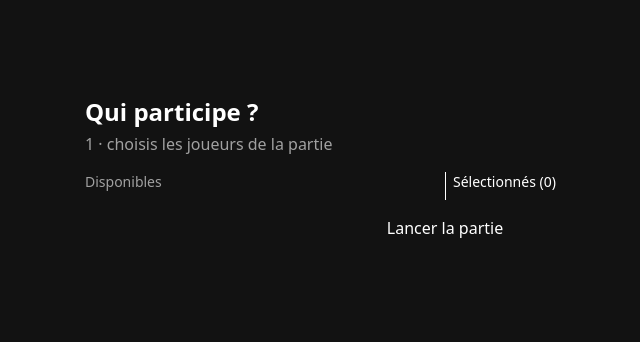
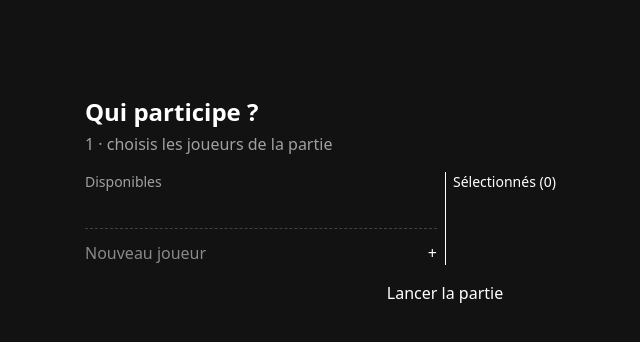
Before and after one commit to gptoto/GamingPad, a Django app: page /selection/1/ in a window 1280 px wide. Shown: the part 274-616 px from the top of the page, without its empty margins (195-835 px from the left). Run offline with Django 3.2, Linux system fonts and the light colour scheme; data that the repository does not hold is empty; some libraries are stand-ins or nearby versions.

Commit message:
Ajout rapide d'un ajout rapide de joueur depuis la sélection

```diff
--- a/score/templates/partie/selection_joueurs.html
+++ b/score/templates/partie/selection_joueurs.html
@@ -21,6 +21,11 @@
     <div>
         <p class="text-sm text-primary mb-2">Sélectionnés (<span id="compteur-select">0</span>)</p>
         <div id="liste-select" class="space-y-2"></div>
+    </div>
+
+    <div class="flex items-center gap-2 mt-3 pt-3" style="border-top: 1px dashed rgba(255,255,255,0.2);">
+        <input type="text" id="nouveau-joueur-nom" placeholder="Nouveau joueur" class="input input-sm input-bordered flex-1">
+        <button type="button" class="btn btn-circle btn-sm" onclick="ajouterJoueurRapide()">+</button>
     </div>
 </div>
 
@@ -55,6 +60,44 @@ function mettreAJourCompteur() {
     document.getElementById('compteur-select').textContent = nb;
 }
 
+function ajouterJoueurRapide() {
+    const champNom = document.getElementById('nouveau-joueur-nom');
+    const nom = champNom.value.trim();
+    if (!nom) {
+        return;
+    }
+
+    // Recupere le token CSRF necessaire pour toute requete POST Django
+    const csrfToken = document.querySelector('[name=csrfmiddlewaretoken]').value; // Token nécessaire pour ne pas que DJANGO refuse la requête HTTP
+
+    fetch("{% url 'ajout_rapide_joueur' %}", { // fetch() envoie une requête en arrière plan et évite de recharger toute la page. Il récupère ensuite une réponse JSON du serveur
+        method: 'POST',
+        headers: {
+            'X-CSRFToken': csrfToken,
+            'Content-Type': 'application/x-www-form-urlencoded',
+        },
+        body: 'nom=' + encodeURIComponent(nom),
+    })
+    .then(function(reponse) {
+        return reponse.json();
+    })
+    .then(function(data) {
+        if (data.erreur) {
+            return;
+        }
+
+        // Construit le bloc HTML du nouveau joueur, identique aux autres lignes
+        const ligne = document.createElement('div');
+        ligne.className = 'joueur-ligne p-2 bg-base-200 rounded-lg flex items-center justify-between';
+        ligne.dataset.id = data.id;
+        ligne.innerHTML = '<span style="color: ' + data.couleur + '; font-weight: bold;">' + data.nom + '</span>' +
+            '<button type="button" class="btn btn-circle btn-sm" onclick="deplacerJoueur(this)">+</button>';
+
+        document.getElementById('liste-dispo').appendChild(ligne);
+        champNom.value = '';
+    });
+}
+
 // Juste avant l'envoi du formulaire, crée un champ caché par joueur selectionné pour garder l'info jusque la page suivante
 document.getElementById('form-selection').addEventListener('submit', function() {
     const inputsCaches = document.getElementById('inputs-caches');
--- a/score/urls.py
+++ b/score/urls.py
@@ -10,6 +10,7 @@ urlpatterns = [
     path('joueurs/', views.gestion_joueurs, name='gestion_joueurs'),
     path('joueurs/couleur/<int:id>/', views.changer_couleur, name='changer_couleur'),
     path('joueurs/supprimer/<int:id>/', views.suppr_Joueurs, name='suppression_joueurs'),
+    path('joueurs/ajout-rapide/', views.ajout_rapide_joueur, name='ajout_rapide_joueur'),
     path('selection/<str:type_jeu>/', views.selection_partie, name='selection_partie'),
     path('raz/<str:type_jeu>/', views.raz_Partie, name='raz_partie'),
 
--- a/score/views.py
+++ b/score/views.py
@@ -2,12 +2,25 @@ from ast import Lambda
 from pyclbr import Class
 
 from django.contrib.admin.views.decorators import staff_member_required
+from django.http import JsonResponse
 from django.shortcuts import render, redirect, get_object_or_404
 from django.db.models import Sum, Max
 from django.utils import timezone
 
 from score.forms import JoueurForm, CouleurForm, SuggestionForm
 from .models import ListeJoueurs, Partie, Suggestion, Tour, ScoreTour, ClassementPartie
+
+def ajout_rapide_joueur(request): # Depuis la sélection des joueurs, permet un ajout rapide et simplifié d'un joueur via JSON (sans request donc sans recharger la page et donc perdre la liste)
+    if request.method == "POST":
+        nom = request.POST.get('nom','').strip()
+        if nom:
+            joueur = ListeJoueurs.objects.create(joueurNom=nom)
+            return JsonResponse({
+                'id' : joueur.id,
+                'nom' : joueur.joueurNom,
+                'couleur' : joueur.couleur,
+            })
+    return JsonResponse({'erreur': 'nom invalide'}, status=400) # Si le nom est vide, renvoie erreur
 
 def changer_couleur(request, id):
     joueur = get_object_or_404(ListeJoueurs, id=id)
```
